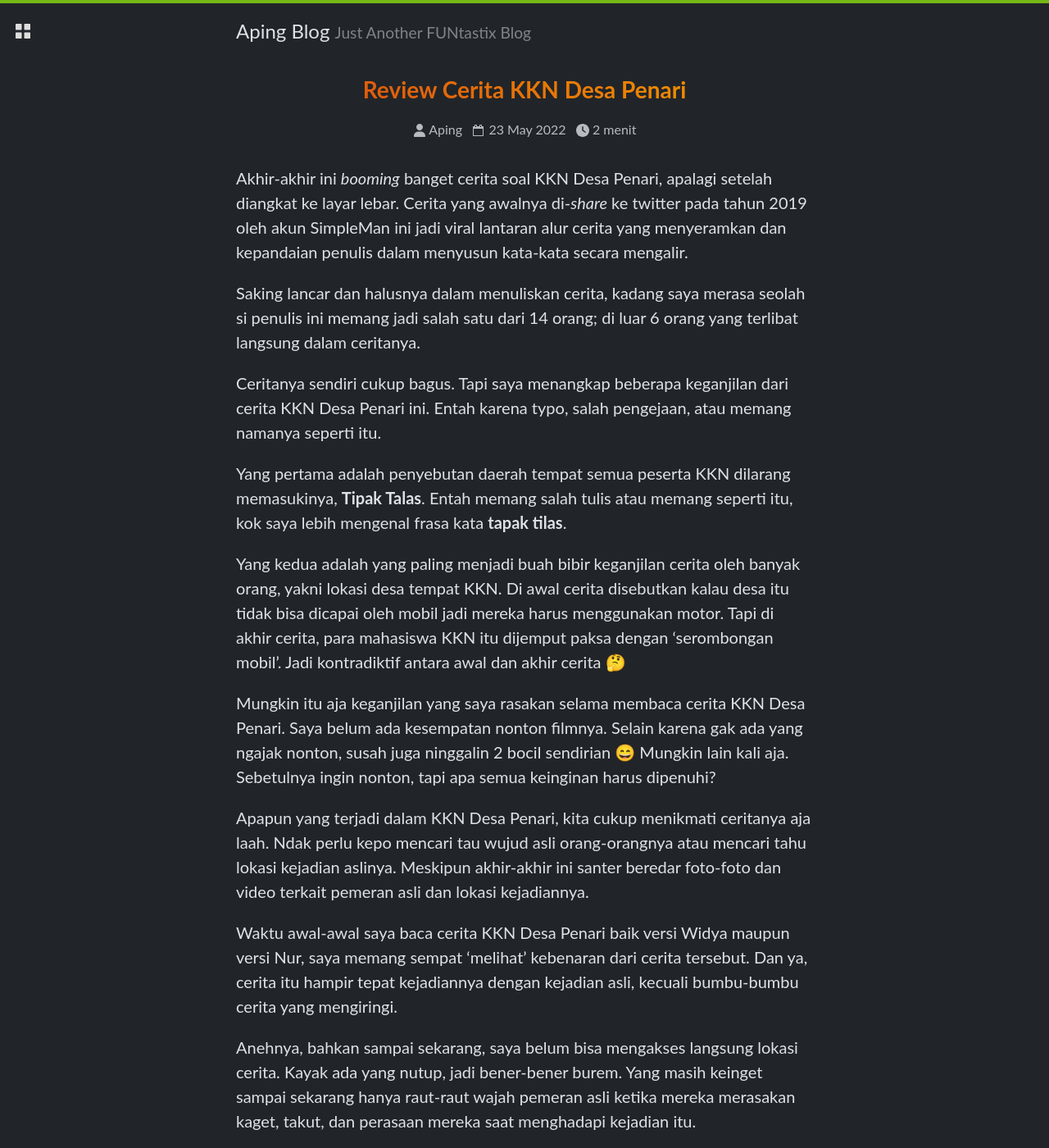
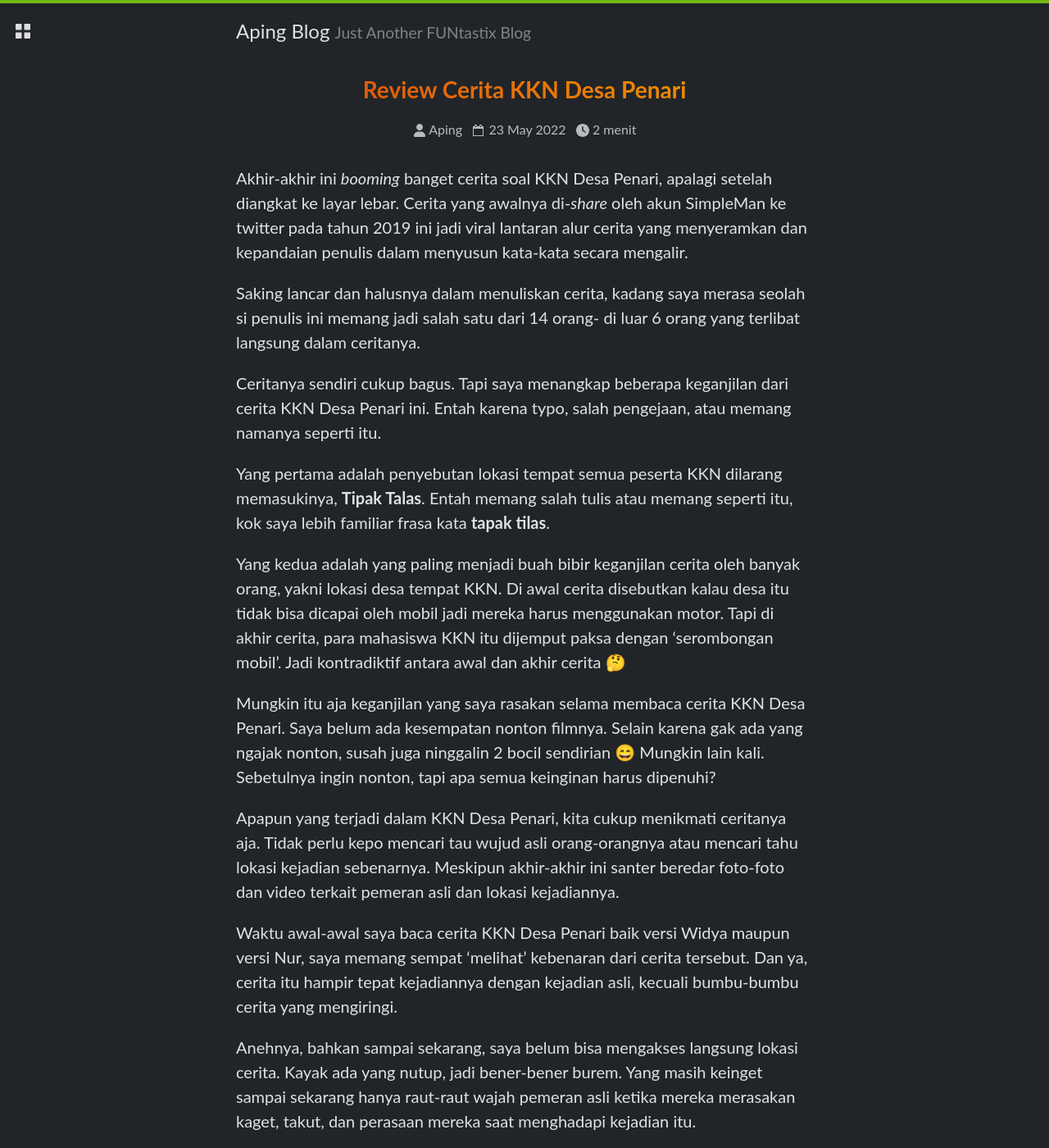
Before and after one commit to apynx/apynx.github.io, a Jekyll site: the page built from _posts/2022-05-23-review-cerita-kkn-desa-penari.md, in a window 1280 px wide and 1400 px high. Shown: the whole window at 82% size. Built offline with Jekyll 4.4.1, drawn with Linux system fonts in a browser that asks for light colours; some web fonts are replaced.

Commit message:
update 2022-05-23-review-cerita-kkn-desa-penari.md

```diff
--- a/_posts/2022-05-23-review-cerita-kkn-desa-penari.md
+++ b/_posts/2022-05-23-review-cerita-kkn-desa-penari.md
@@ -7,19 +7,19 @@ categories  : [Diari]
 tags        : [kkn desa penari, review]
 comments    : true
 ---
-Akhir-akhir ini *booming* banget cerita soal KKN Desa Penari, apalagi setelah diangkat ke layar lebar. Cerita yang awalnya di-*share* ke twitter pada tahun 2019 oleh akun SimpleMan ini jadi viral lantaran alur cerita yang menyeramkan dan kepandaian penulis dalam menyusun kata-kata secara mengalir.
+Akhir-akhir ini *booming* banget cerita soal KKN Desa Penari, apalagi setelah diangkat ke layar lebar. Cerita yang awalnya di-*share* oleh akun SimpleMan ke twitter pada tahun 2019 ini jadi viral lantaran alur cerita yang menyeramkan dan kepandaian penulis dalam menyusun kata-kata secara mengalir.
 
-Saking lancar dan halusnya dalam menuliskan cerita, kadang saya merasa seolah si penulis ini memang jadi salah satu dari 14 orang; di luar 6 orang yang terlibat langsung dalam ceritanya.
+Saking lancar dan halusnya dalam menuliskan cerita, kadang saya merasa seolah si penulis ini memang jadi salah satu dari 14 orang- di luar 6 orang yang terlibat langsung dalam ceritanya.
 
 Ceritanya sendiri cukup bagus. Tapi saya menangkap beberapa keganjilan dari cerita KKN Desa Penari ini. Entah karena typo, salah pengejaan, atau memang namanya seperti itu.
 
-Yang pertama adalah penyebutan daerah tempat semua peserta KKN dilarang memasukinya, **Tipak Talas**. Entah memang salah tulis atau memang seperti itu, kok saya lebih mengenal frasa kata **tapak tilas**.
+Yang pertama adalah penyebutan lokasi tempat semua peserta KKN dilarang memasukinya, **Tipak Talas**. Entah memang salah tulis atau memang seperti itu, kok saya lebih familiar frasa kata **tapak tilas**.
 
 Yang kedua adalah yang paling menjadi buah bibir keganjilan cerita oleh banyak orang, yakni lokasi desa tempat KKN. Di awal cerita disebutkan kalau desa itu tidak bisa dicapai oleh mobil jadi mereka harus menggunakan motor. Tapi di akhir cerita, para mahasiswa KKN itu dijemput paksa dengan 'serombongan mobil'. Jadi kontradiktif antara awal dan akhir cerita 🤔
 
-Mungkin itu aja keganjilan yang saya rasakan selama membaca cerita KKN Desa Penari. Saya belum ada kesempatan nonton filmnya. Selain karena gak ada yang ngajak nonton, susah juga ninggalin 2 bocil sendirian 😄 Mungkin lain kali aja. Sebetulnya ingin nonton, tapi apa semua keinginan harus dipenuhi?
+Mungkin itu aja keganjilan yang saya rasakan selama membaca cerita KKN Desa Penari. Saya belum ada kesempatan nonton filmnya. Selain karena gak ada yang ngajak nonton, susah juga ninggalin 2 bocil sendirian 😄 Mungkin lain kali. Sebetulnya ingin nonton, tapi apa semua keinginan harus dipenuhi?
 
-Apapun yang terjadi dalam KKN Desa Penari, kita cukup menikmati ceritanya aja laah. Ndak perlu kepo mencari tau wujud asli orang-orangnya atau mencari tahu lokasi kejadian aslinya. Meskipun akhir-akhir ini santer beredar foto-foto dan video terkait pemeran asli dan lokasi kejadiannya.
+Apapun yang terjadi dalam KKN Desa Penari, kita cukup menikmati ceritanya aja. Tidak perlu kepo mencari tau wujud asli orang-orangnya atau mencari tahu lokasi kejadian sebenarnya. Meskipun akhir-akhir ini santer beredar foto-foto dan video terkait pemeran asli dan lokasi kejadiannya.
 
 Waktu awal-awal saya baca cerita KKN Desa Penari baik versi Widya maupun versi Nur, saya memang sempat 'melihat' kebenaran dari cerita tersebut. Dan ya, cerita itu hampir tepat kejadiannya dengan kejadian asli, kecuali bumbu-bumbu cerita yang mengiringi.
 
```
